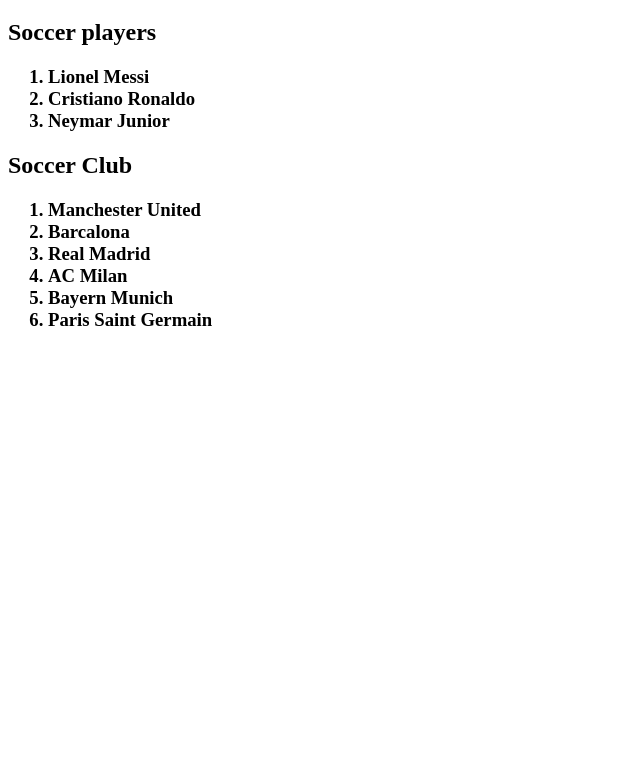
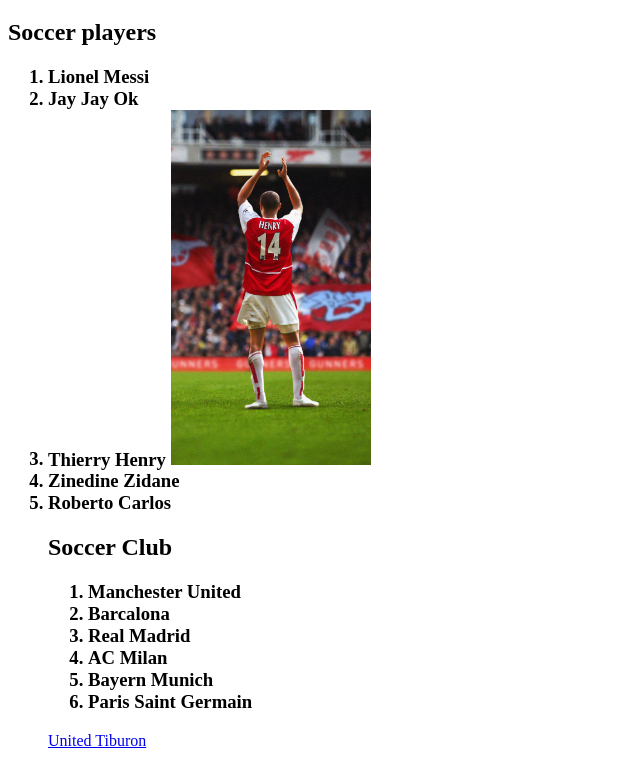
Before and after one commit to KiwiNguyen29/KiwiNguyen29.github.io, a plain HTML site: page index.html in a window 1280 px wide. Shown: the part 61-827 px from the top of the page, without its empty margins (0-640 px from the left). Before the commit the page ends 800 px from the top, so only its background shows below. Drawn offline with Linux system fonts and the light colour scheme.

Commit message:
DAY 2 FINAL

```diff
--- a/index.html
+++ b/index.html
@@ -8,8 +8,23 @@
 <body>
 <h1>Kiwi's website</h1>
 <h2>Soccer players<h2>
-<h3><ol><li>Lionel Messi</li><li>Cristiano Ronaldo</li><li>Neymar Junior</li></ol></h3>
+<h3>
+    <ol>
+    <li>Lionel Messi</li>
+    <li>Jay Jay Ok
+    <li>Thierry Henry
+       <img src="6a7616256e0b76958fc6c2059c2a5e14.jpeg" alt="Thierry Henry" width="200">
+
+    <li>Zinedine Zidane</li>
+    <li>Roberto Carlos
+    </ol>
+</h3>
+<ul>
+
+
+
 <h2>Soccer Club
 <h3><ol><li>Manchester United</li><li>Barcalona</li><li>Real Madrid</li><li>AC Milan</li><li>Bayern Munich</li><li>Paris Saint Germain</li></ol></h3>
 </body>
 </html>
+<a href="https://tiburonsoccer.org/u13-united-program/">United Tiburon
```
Also changed, not shown: 6a7616256e0b76958fc6c2059c2a5e14.jpeg (added).
